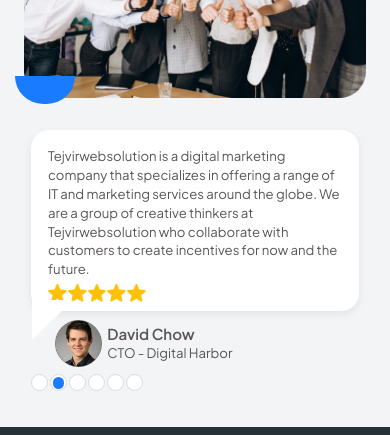
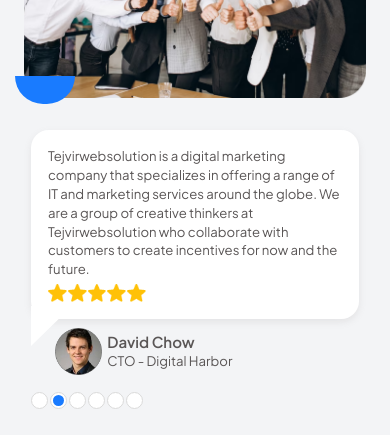
Before and after one commit to javedmistari/aarav, a website: page index.html in a window 390 px wide. Shown: the part 2460-2895 px from the top of the page. Drawn offline with Linux system fonts and the light colour scheme.

Commit message:
responsive

```diff
--- a/assets/scss/global.scss
+++ b/assets/scss/global.scss
@@ -579,6 +579,7 @@
                     position: relative;
                     @include mobile(){
                         border-radius: 4.5625vw;
+                        padding-bottom: 4.34375vw;
                     }
 
                     &::after{
@@ -598,8 +599,8 @@
                                 border-top: 10.364583vw solid #fff;
     border-left: 0px solid transparent;
     border-right: 10.677083vw solid transparent;
-    left: -3px;
-    margin-top: -2px;
+    left: -4px;
+
                         }
 
                     }
@@ -669,6 +670,9 @@
                 display: flex;
                 margin-left: px2vw(36);
                 margin-top: px2vw(35);
+                @include mobile(){
+                    margin-top:4.34375vw;
+                }
                 li{
                     margin-right: px2vw(10);
                     button{
```
Also changed, not shown: assets/css/style.css.
